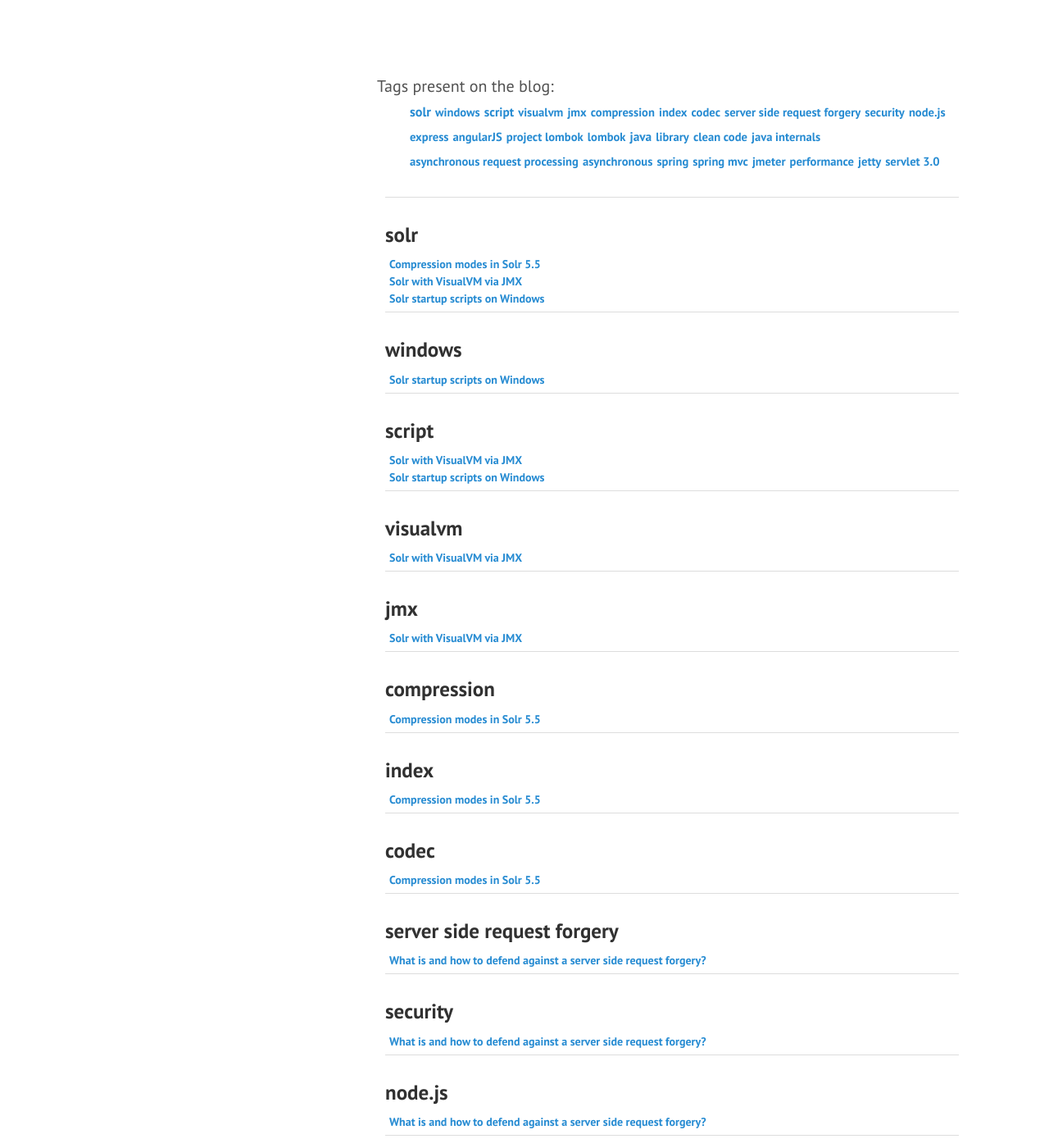
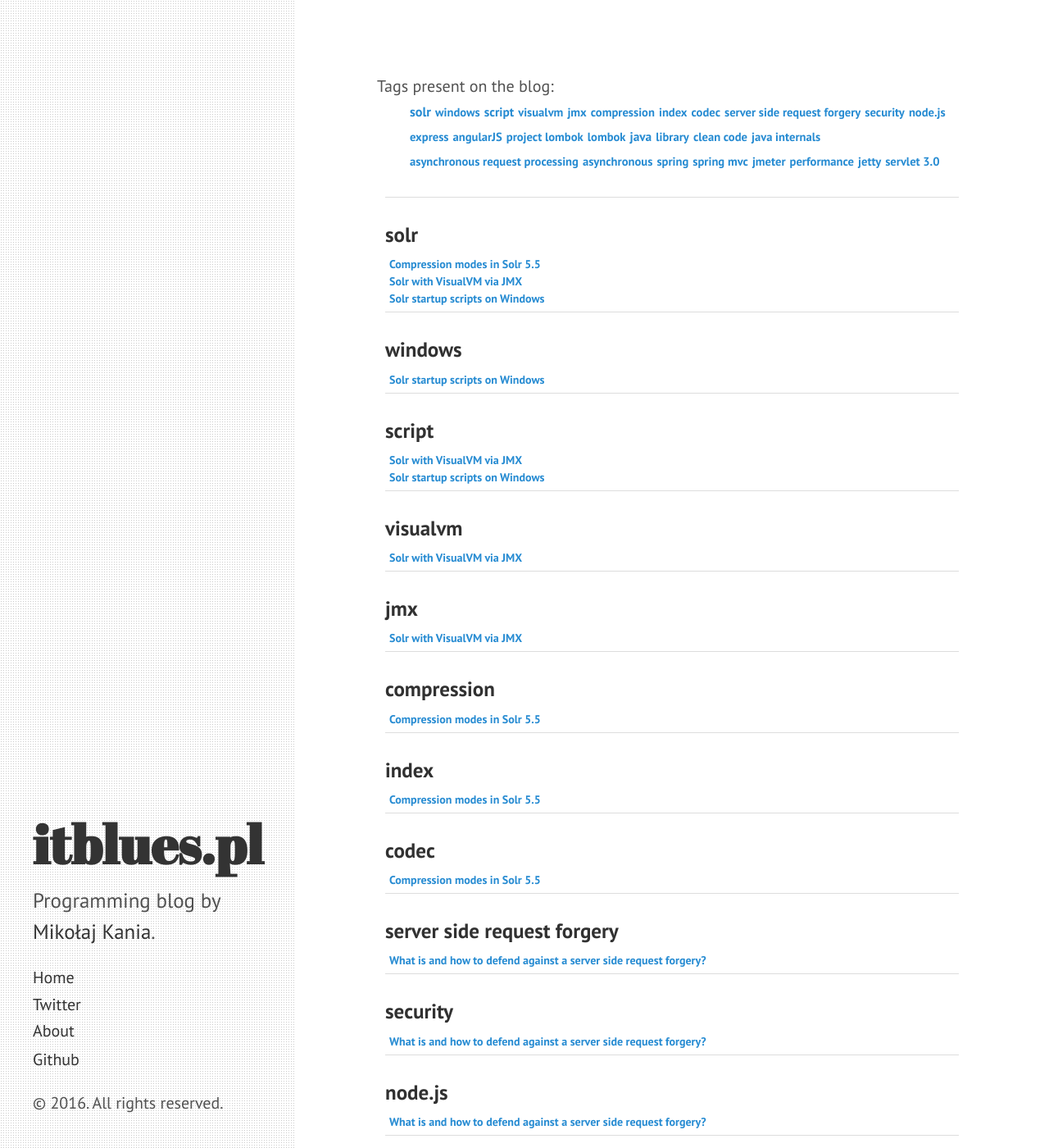
Before and after one commit to mikolajkania/mikolajkania.github.io, a Jekyll site: the page built from tags.html, in a window 1280 px wide and 1400 px high. Shown: the whole window at 82% size. Built offline with Jekyll 4.4.1, drawn with Linux system fonts in a browser that asks for light colours.

Commit message:
Layout sidebar

```diff
--- a/_includes/sidebar.html
+++ b/_includes/sidebar.html
@@ -1,4 +1,4 @@
-<div class="sidebar">
+<div class="sidebar dotted">
   <div class="container sidebar-sticky">
     <div class="sidebar-about">
       <h1>
--- a/_layouts/default.html
+++ b/_layouts/default.html
@@ -4,13 +4,7 @@
   {% include head.html %}
 
   <body class="theme-base-custom">
-	{% if page.title == "Home" %}
-      {% include sidebar.html %}
-    {% endif %}
-
-	{% if page.title == "About" %}
-      {% include sidebar.html %}
-    {% endif %}
+	{% include sidebar.html %}
 
     <div class="content container">
       {{ content }}
--- a/public/css/hyde.css
+++ b/public/css/hyde.css
@@ -234,3 +234,14 @@
   text-align:center;
   font-size:16px;
 }
+
+.dotted {
+  padding: 2.25em 1.6875em;
+  background-image: -webkit-repeating-radial-gradient(center center, rgba(0,0,0,.2), rgba(0,0,0,.2) 1px, transparent 1px, transparent 100%);
+  background-image: -moz-repeating-radial-gradient(center center, rgba(0,0,0,.2), rgba(0,0,0,.2) 1px, transparent 1px, transparent 100%);
+  background-image: -ms-repeating-radial-gradient(center center, rgba(0,0,0,.2), rgba(0,0,0,.2) 1px, transparent 1px, transparent 100%);
+  background-image: repeating-radial-gradient(center center, rgba(0,0,0,.2), rgba(0,0,0,.2) 1px, transparent 1px, transparent 100%);
+  -webkit-background-size: 3px 3px;
+  -moz-background-size: 3px 3px;
+  background-size: 3px 3px;
+  }
```
Also changed, not shown: _layouts/post.html (line endings or trailing spaces).
